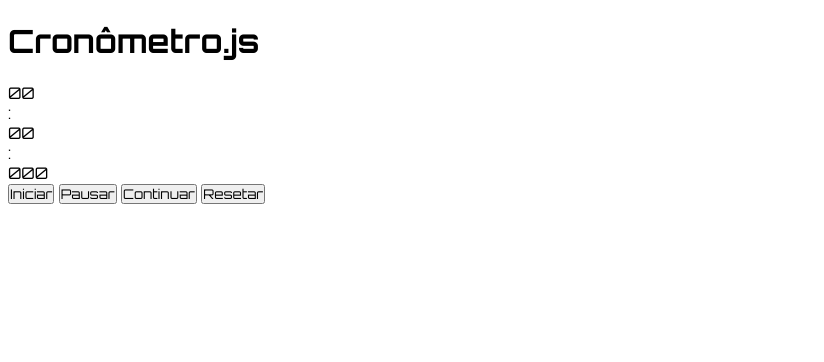
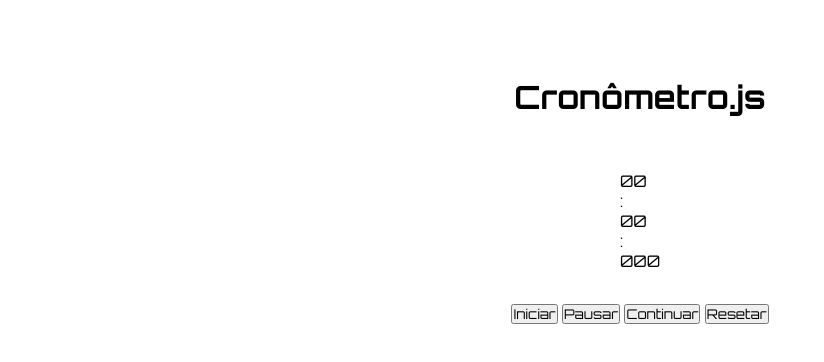
Before and after one commit to Diego-rosas/cronometro-js, a plain HTML site: page index.html in a window 1280 px wide. Shown: the whole page, without its empty margins (0-824 px from the left). Drawn offline with Linux system fonts and the light colour scheme.

Commit message:
Editando a classe container no css

```diff
--- a/css/styles.css
+++ b/css/styles.css
@@ -3,3 +3,11 @@
     padding: 0;
     font-family: "Orbitron", sans-serif;
 }
+
+.container {
+    display: flex;
+    flex-direction: column;
+    align-items: center;
+    gap: 2rem;
+    padding-top: 3rem;
+}
```
